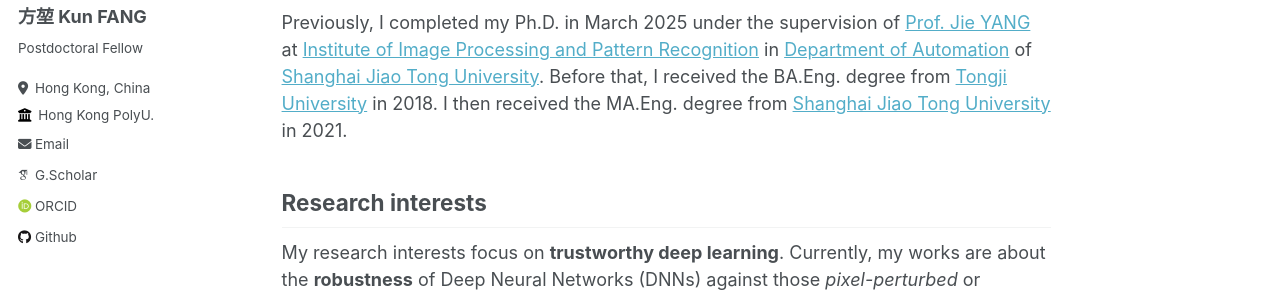
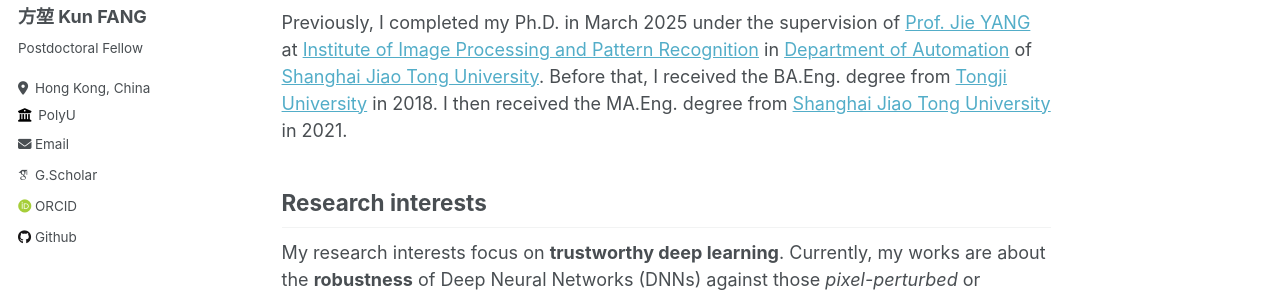
Before and after one commit to fanghenshaometeor/fanghenshaometeor.github.io, a Jekyll site: the page built from _pages/about.md, in a window 1280 px wide. Shown: the part 244-541 px from the top of the page. Built offline with Jekyll 4.4.1, drawn with Linux system fonts in a browser that asks for light colours; some web fonts are replaced.

Commit message:
update-about

```diff
--- a/_config.yml
+++ b/_config.yml
@@ -26,7 +26,7 @@
   pronouns         : # example: "she/her"
   bio              : "Postdoctoral Fellow"
   location         : "Hong Kong, China"
-  employer         : "Hong Kong PolyU."
+  employer         : "PolyU"
   uri              : # URL
   email            : "kun.fang@polyu.edu.hk"
 
```
